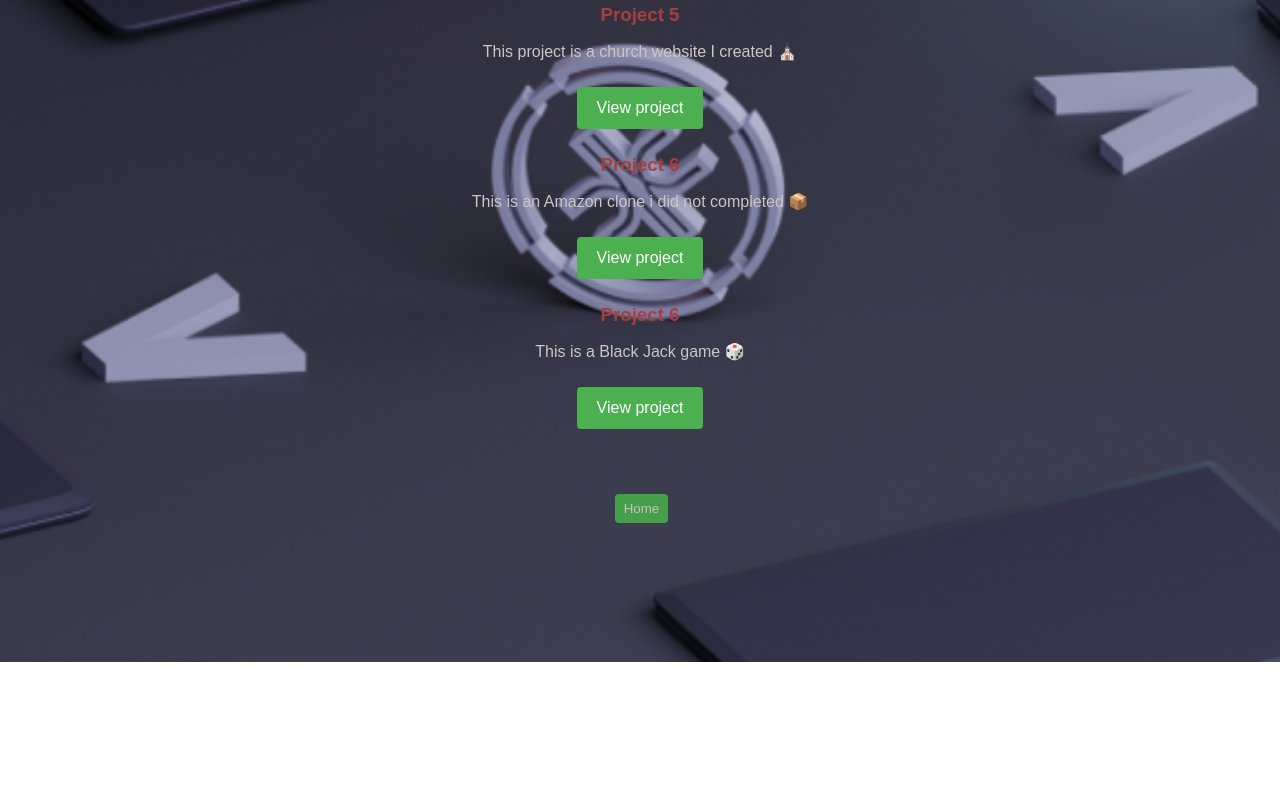
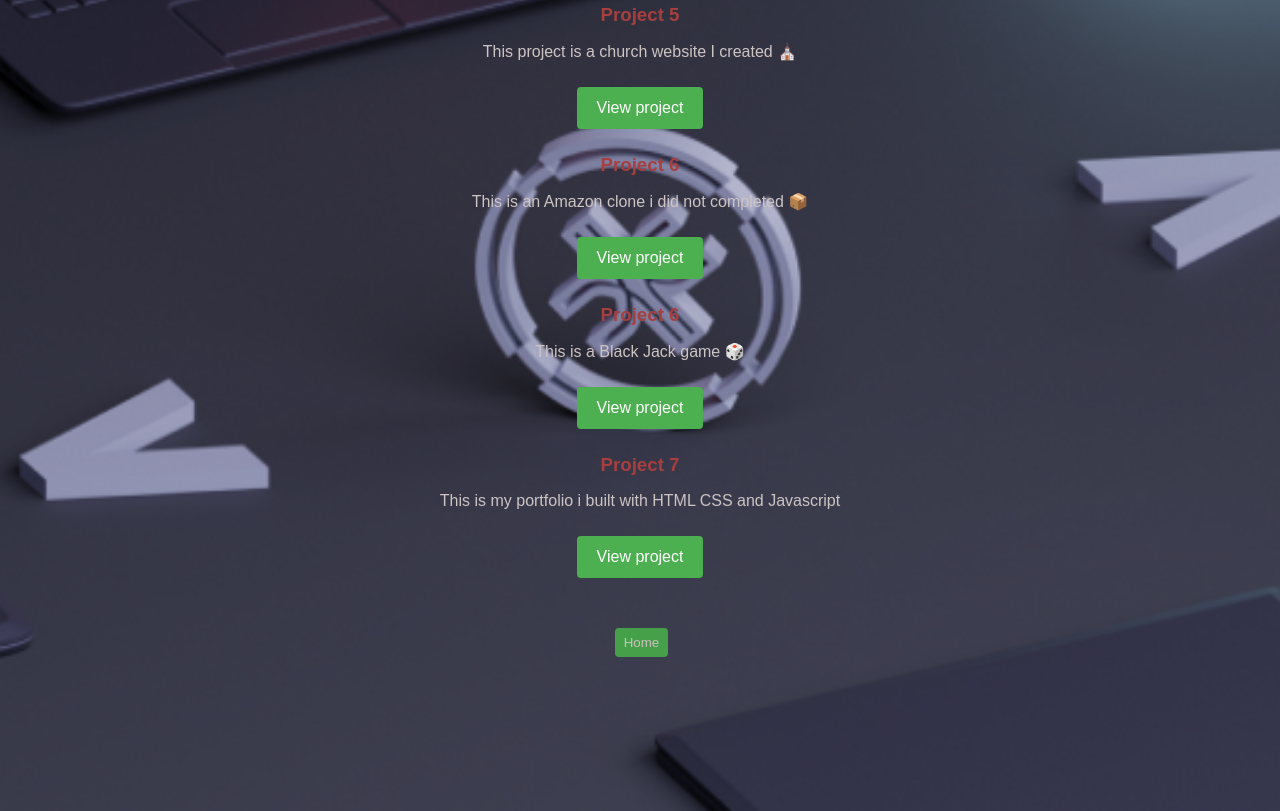
Before and after one commit to StanleyAnyas/Stanley-Portfolio, a plain HTML site: page project.html in a window 1280 px wide. Shown: the part 674-1485 px from the top of the page. Before the commit the page ends 1336 px from the top, so only its background shows below. Drawn offline with Linux system fonts and the light colour scheme.

Commit message:
modifications

```diff
--- a/project.html
+++ b/project.html
@@ -43,6 +43,11 @@
                 <p>This is a Black Jack game &#x1F3B2;</p>
                 <a href="#">View project</a>
               </li>
+              <li>
+                <h3 id="myproject">Project 7</h3>
+                <p>This is my portfolio i built with HTML CSS and Javascript</p>
+                <a href="#">View project</a>
+              </li>
             </ul>
             <button id="home-button">Home</button>
           </div>
```
